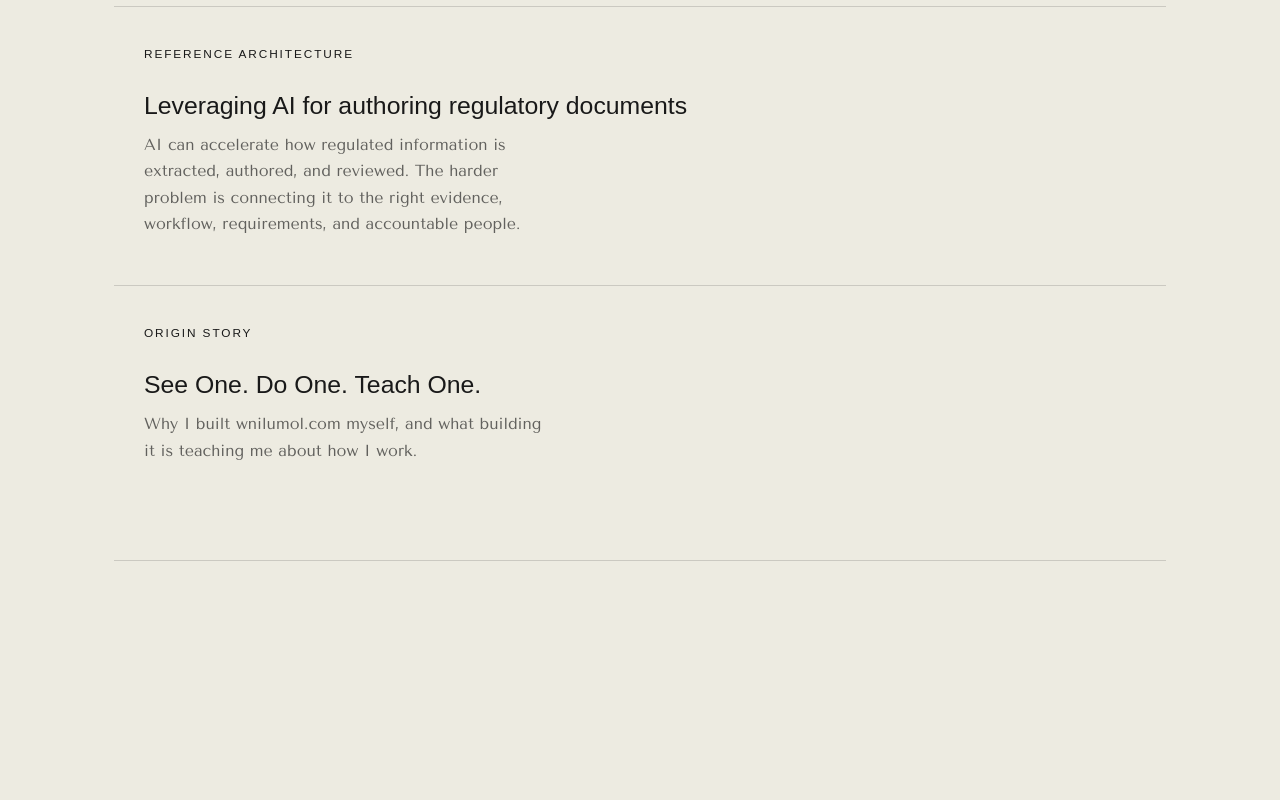
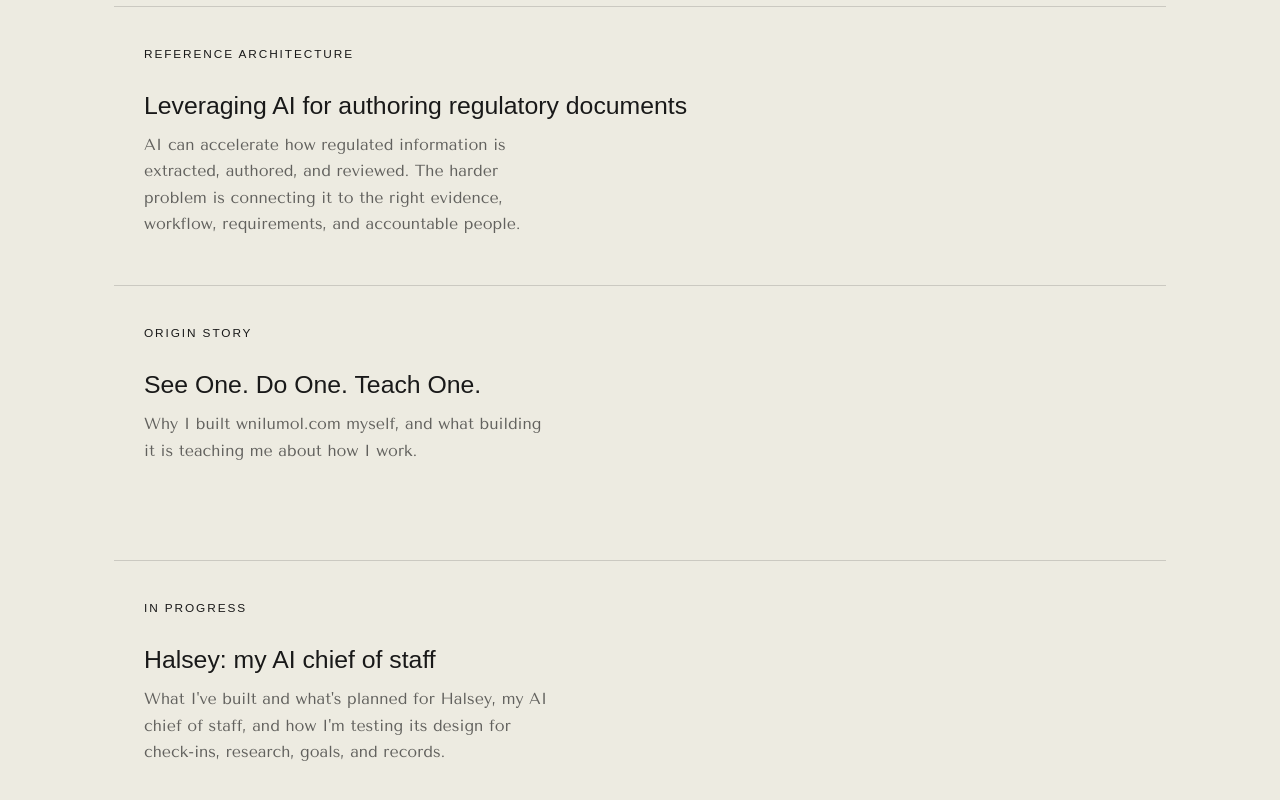
Before and after one commit to nilumol/wnilumol.com, a Next.js app: page /projects in a window 1280 px wide. Shown: the part 434-1234 px from the top of the page. Before the commit the page ends 1095 px from the top, so only its background shows below. Built offline with nearby package versions, Linux system fonts and the light colour scheme; a web font is replaced by a local one.

Commit message:
projects: add Halsey card linking to /halsey-intro (#29)
* projects: add Halsey card linking to /halsey-intro

* no-mistakes(document): Review Halsey project documentation and formatting

```diff
--- a/app/projects/page.tsx
+++ b/app/projects/page.tsx
@@ -22,7 +22,7 @@ export default function ProjectsPage() {
               title={project.title}
               description={project.description}
               eyebrow={project.status}
-              href={`/projects/${project.slug}`}
+              href={project.href ?? `/projects/${project.slug}`}
             />
           ))}
         </div>
--- a/content/site.ts
+++ b/content/site.ts
@@ -11,7 +11,16 @@ export const navigation = [
   { label: "About", href: "/about" },
 ];
 
-export const projects = [
+type Project = {
+  slug: string;
+  title: string;
+  description: string;
+  status: string;
+  // Overrides the default /projects/<slug> route, e.g. for a write-up served elsewhere.
+  href?: string;
+};
+
+export const projects: Project[] = [
   {
     slug: "enterprise-gxp-agents",
     title: "Leveraging AI for authoring regulatory documents",
@@ -25,6 +34,14 @@ export const projects = [
     description:
       "Why I built wnilumol.com myself, and what building it is teaching me about how I work.",
     status: "Origin story",
+  },
+  {
+    slug: "halsey",
+    title: "Halsey: my AI chief of staff",
+    description:
+      "What I've built and what's planned for Halsey, my AI chief of staff, and how I'm testing its design for check-ins, research, goals, and records.",
+    status: "In progress",
+    href: "/halsey-intro",
   },
 ];
 
```
Also changed, not shown: 1 other file (tests, documents, lock files or other folders).
